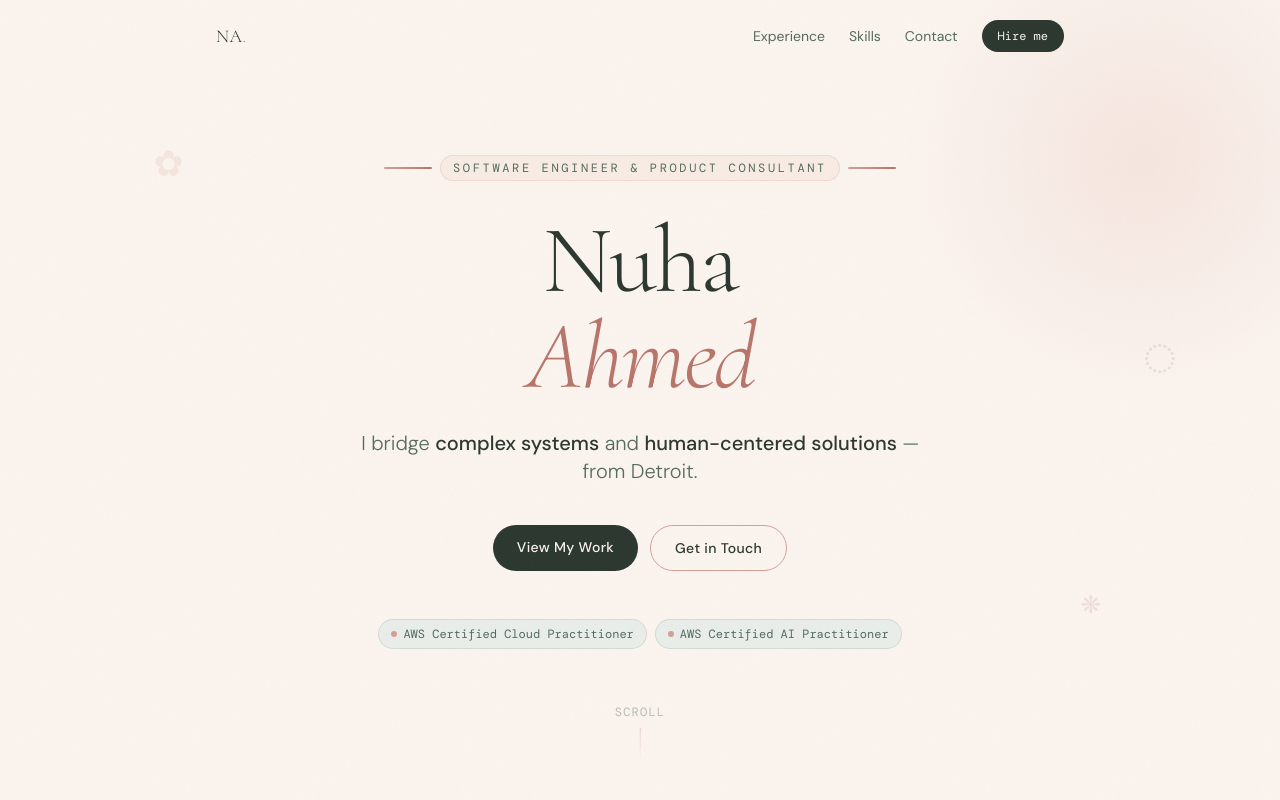
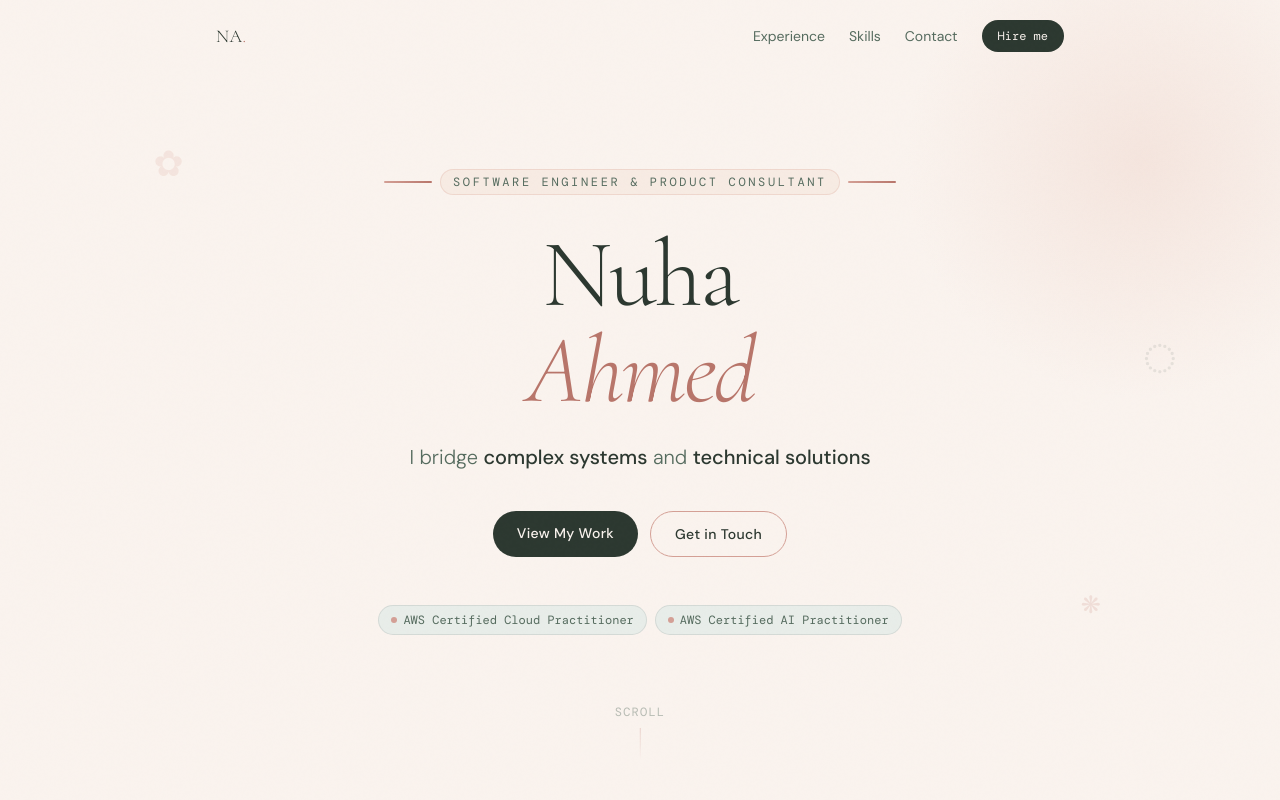
Before and after one commit to nuha21/portfolio, a Next.js app in the folder nuha-portfolio/: page / in a window 1280 px wide. Shown: the top 800 px of the page. Built offline with nearby package versions, Linux system fonts and the light colour scheme; a web font is replaced by a local one.

Commit message:
update content

```diff
--- a/nuha-portfolio/src/app/layout.tsx
+++ b/nuha-portfolio/src/app/layout.tsx
@@ -2,12 +2,12 @@ import type { Metadata } from "next";
 import "./globals.css";
 
 export const metadata: Metadata = {
-  title: "Nuha Ahmed — Product & Engineering",
+  title: "Nuha Ahmed",
   description:
-    "Product-minded Software Engineering Consultant. AWS Certified. Based in Detroit.",
+    "Software Engineering Consultant. AWS Certified.",
   openGraph: {
     title: "Nuha Ahmed",
-    description: "Product-minded Software Engineering Consultant",
+    description: "Software Engineering Consultant",
   },
 };
 
--- a/nuha-portfolio/src/components/Footer.tsx
+++ b/nuha-portfolio/src/components/Footer.tsx
@@ -12,7 +12,7 @@ export default function Footer() {
           className="text-xs text-charcoal-light text-center"
           style={{ fontFamily: "var(--font-mono)" }}
         >
-          Built with Next.js, TypeScript & Tailwind CSS · Detroit, MI
+          Built with Next.js, TypeScript & Tailwind CSS
         </p>
         <p
           className="text-xs text-charcoal/30"
--- a/nuha-portfolio/src/components/Hero.tsx
+++ b/nuha-portfolio/src/components/Hero.tsx
@@ -79,8 +79,8 @@ export default function Hero() {
           I bridge{" "}
           <span className="text-charcoal font-medium">complex systems</span>{" "}
           and{" "}
-          <span className="text-charcoal font-medium">human-centered solutions</span>
-          {" "}— from Detroit.
+          <span className="text-charcoal font-medium">technical solutions</span>
+
         </p>
 
         {/* CTA buttons */}
```
